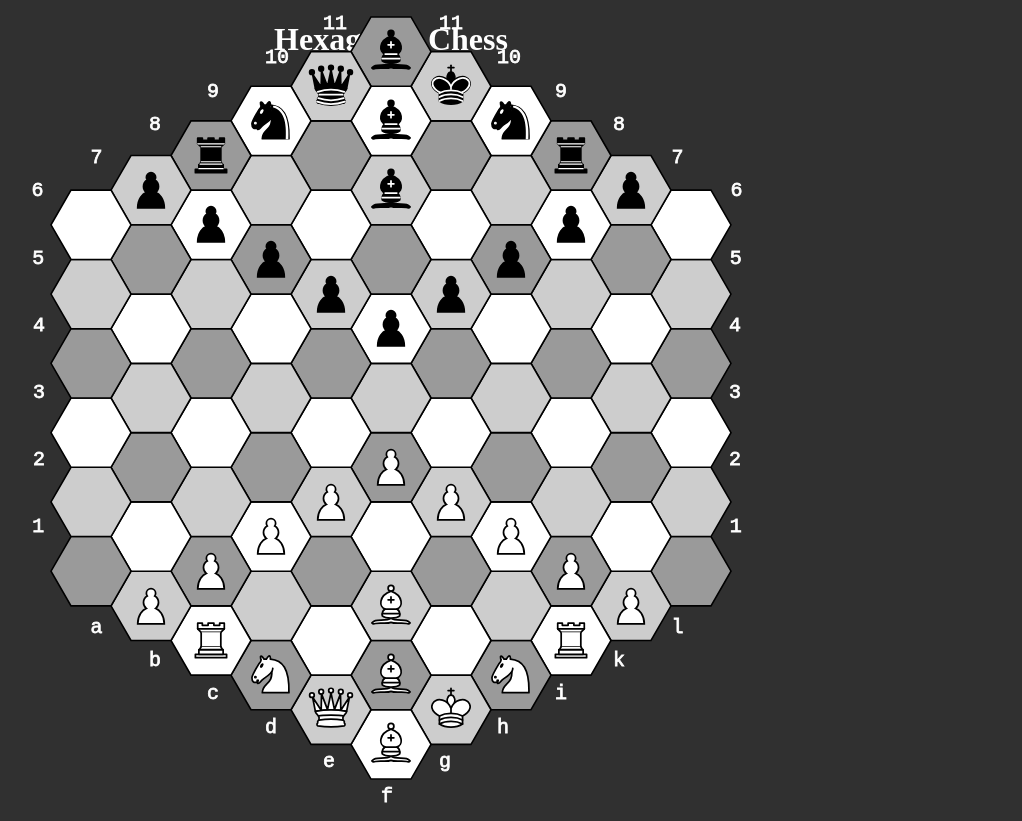
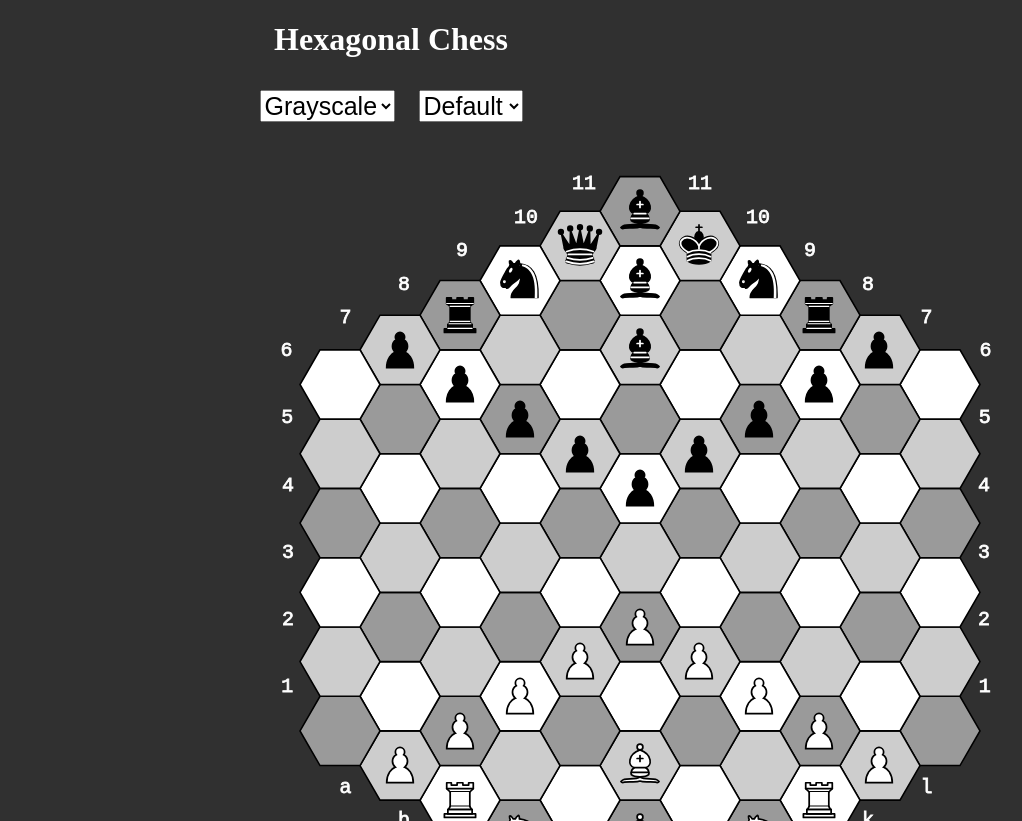
Before and after one commit to RoboRobert/hexchess, a SvelteKit app: page / in a window 1280 px wide. Shown: the whole page, without its empty margins (249-1271 px from the left). Built offline with nearby package versions, Linux system fonts and the light colour scheme.

Commit message:
goobering around with resizing

```diff
--- a/src/lib/board/Board.svelte
+++ b/src/lib/board/Board.svelte
@@ -83,9 +83,9 @@
 </script>
 
 {#key [boardMeta.theme, pieceArr]}
-    <div class="board">
+    <div class="board" style="">
         <!-- Board -->
-        <svg
+        <svg class="test"
             overflow="visible"
             viewBox={viewBoxString}
             width={widthHeight.x}
@@ -198,9 +198,12 @@
 
 <style>
     .board {
-        position: fixed;
-        top: 50%;
-        left: 50%;
-        transform: translate(-50%, -50%); /* Adjust to center */
+        position:fixed;
+    }
+
+    .test {
+        /* max-width:100%; */
+        z-index: 0;
+        top:100px;
     }
 </style>
--- a/src/lib/pieces/DragPiece.svelte
+++ b/src/lib/pieces/DragPiece.svelte
@@ -79,7 +79,6 @@
         div.style.zIndex = "";
 
         if (!dragging) {
-            console.log("I'm not dragging")
             // If the user clicked anywhere besides a piece, then reset all selected piece states
             if (pieceSelection == currentPiece) {
                 selectedPiece.set(undefined);
--- a/src/routes/+page.svelte
+++ b/src/routes/+page.svelte
@@ -35,9 +35,10 @@
     }
 </script>
 
-<h1 class="header">Hexagonal Chess</h1>
+<h1 class="ui">Hexagonal Chess</h1>
 
 <select
+    class="ui"
     bind:value={selectedTheme}
     on:change={(e) =>
         boardData.update((old) => {
@@ -51,6 +52,7 @@
 </select>
 
 <select
+    class="ui"
     bind:value={selectedLayout}
     on:change={(e) => {
         updateLayout(selectedLayout);
--- a/src/routes/app.css
+++ b/src/routes/app.css
@@ -24,6 +24,11 @@ button {
     margin-bottom: 20px;
 }
 
+.ui {
+    position:relative;
+    z-index: 9999;
+}
+
 .piece {
     pointer-events: none;
     user-select: none;
```
